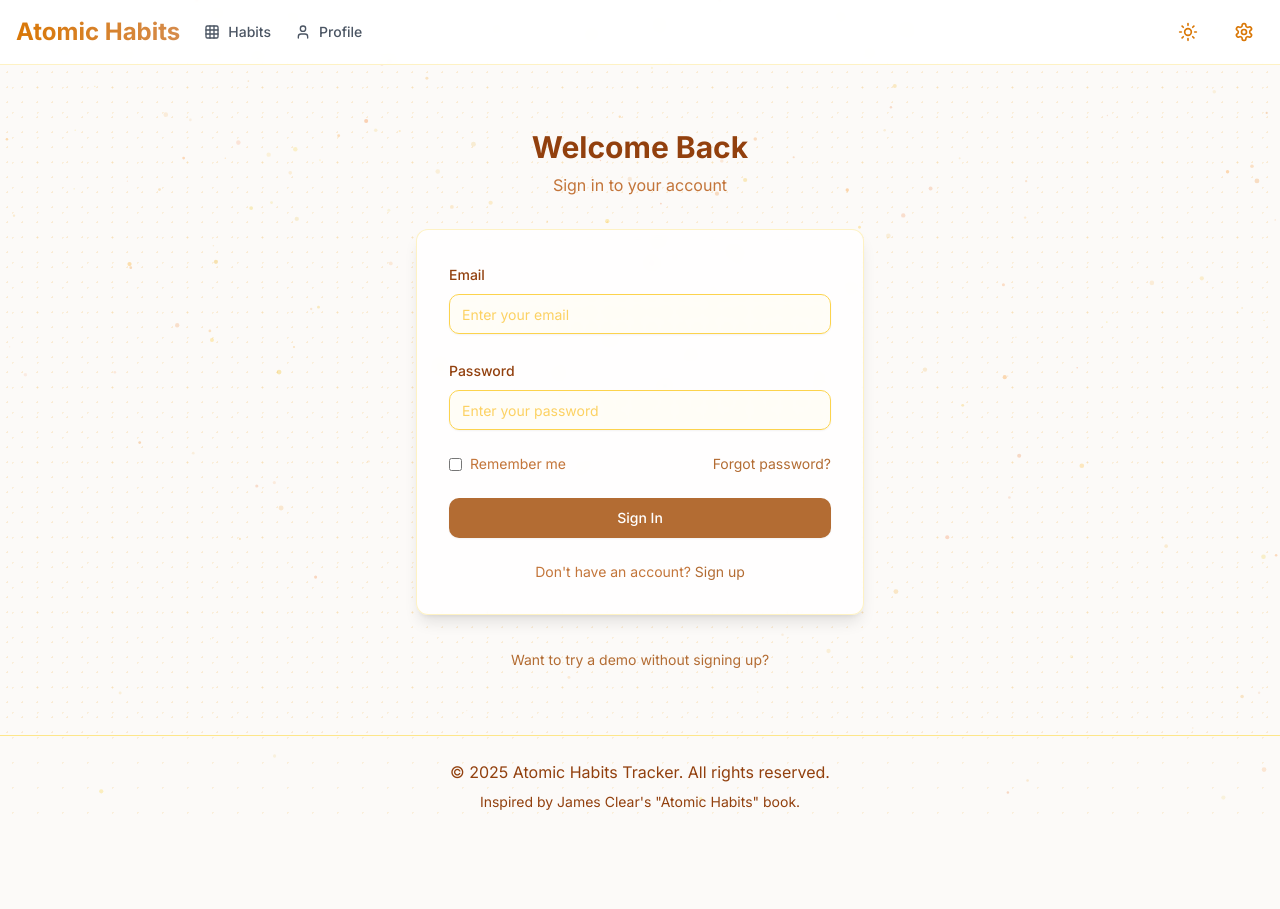
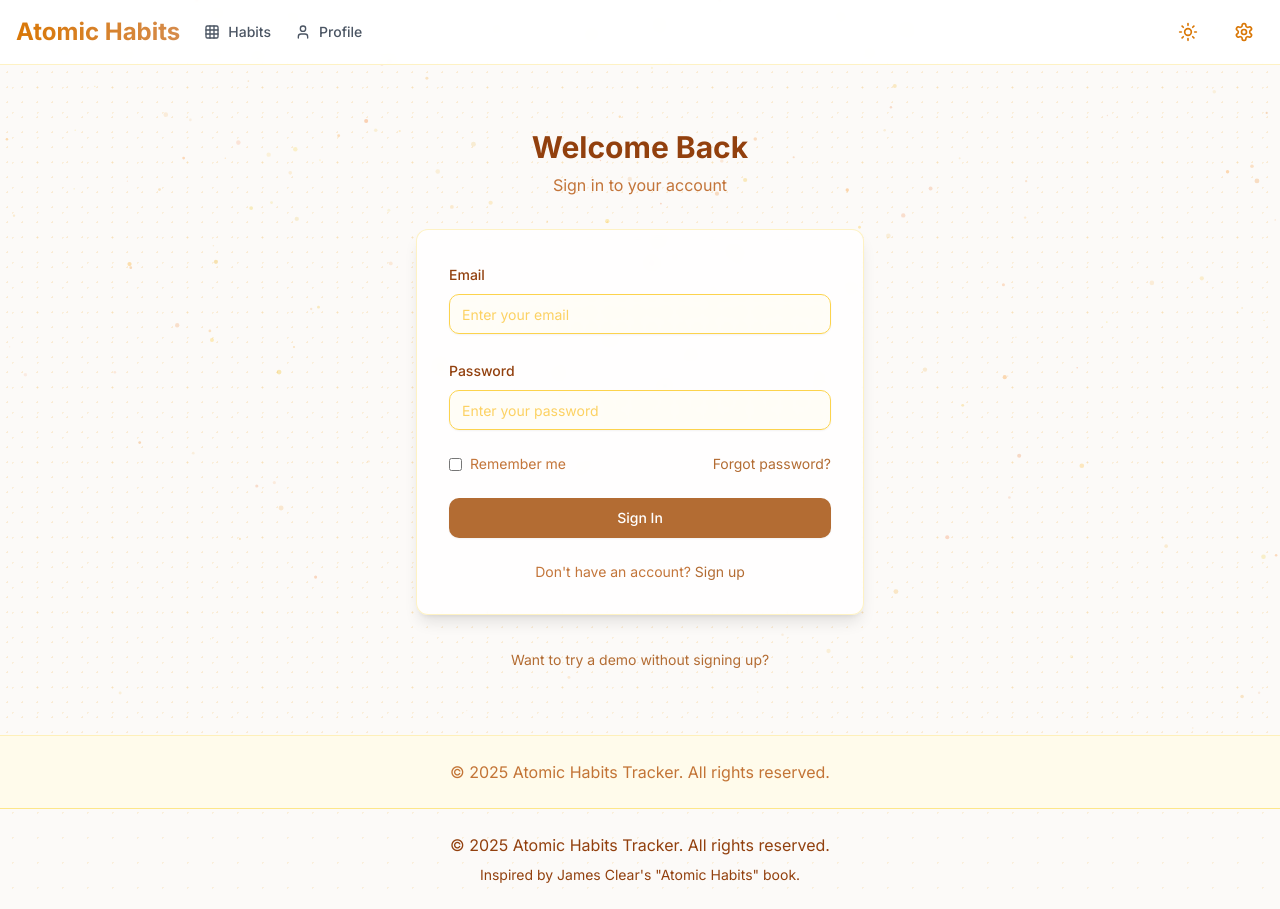
Before and after one commit to sairamkiran9/atomic-habits-agent, a Next.js app in the folder frontend/: page /login in a window 1280 px wide. Before the commit the page ends 836 px from the top, so only its background shows below. Built offline with nearby package versions, Linux system fonts and the light colour scheme.

Commit message:
Revert "chore: remove footer"
This reverts commit e997a2dc312dacfbd5743fde92190414e8402ead.

```diff
--- a/frontend/src/app/login/page.tsx
+++ b/frontend/src/app/login/page.tsx
@@ -188,11 +188,11 @@
       </div>
 
       {/* Footer */}
-      {/* <footer className="bg-amber-50 dark:bg-amber-950/80 py-6 border-t border-amber-200/50 dark:border-amber-800/30">
+      <footer className="bg-amber-50 dark:bg-amber-950/80 py-6 border-t border-amber-200/50 dark:border-amber-800/30">
         <div className="max-w-7xl mx-auto px-4 text-center text-amber-700/80 dark:text-amber-400/80">
           <p>&copy; {new Date().getFullYear()} Atomic Habits Tracker. All rights reserved.</p>
         </div>
-      </footer> */}
+      </footer>
     </div>
   );
 }
```
